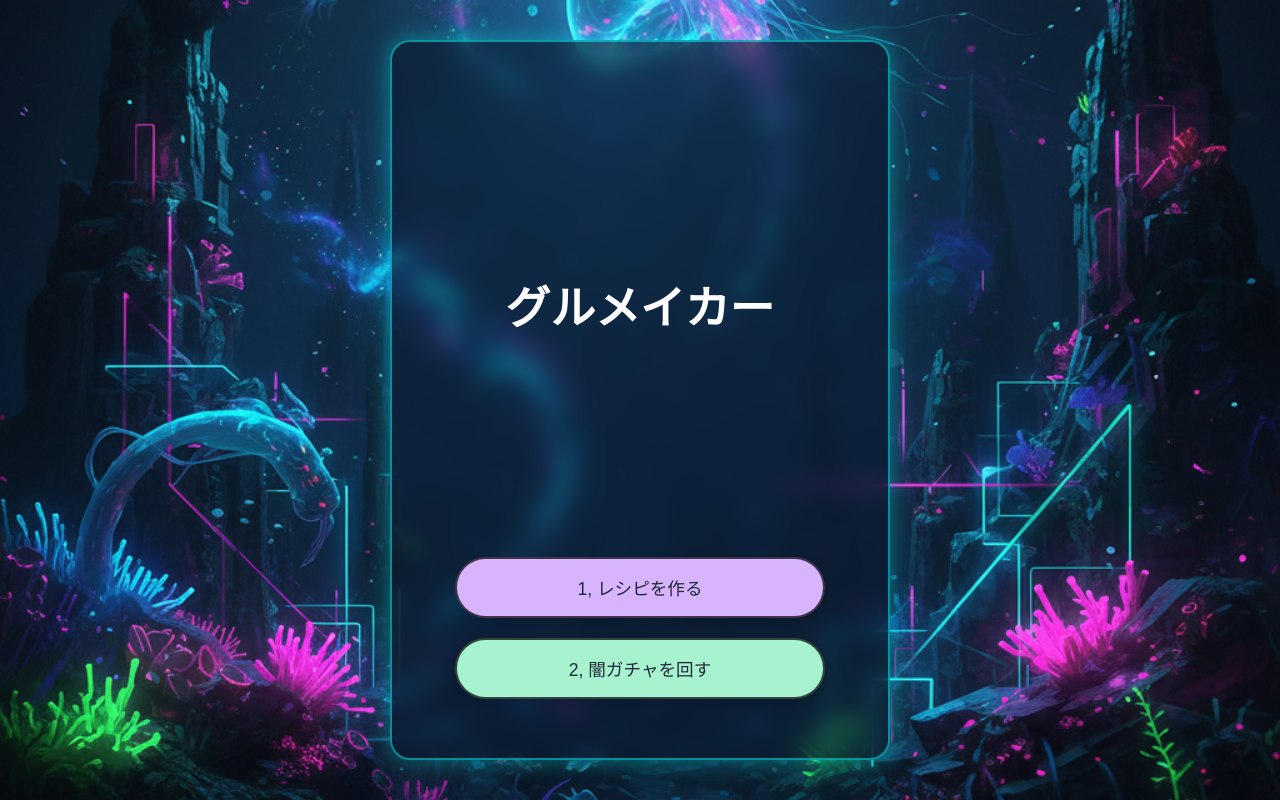
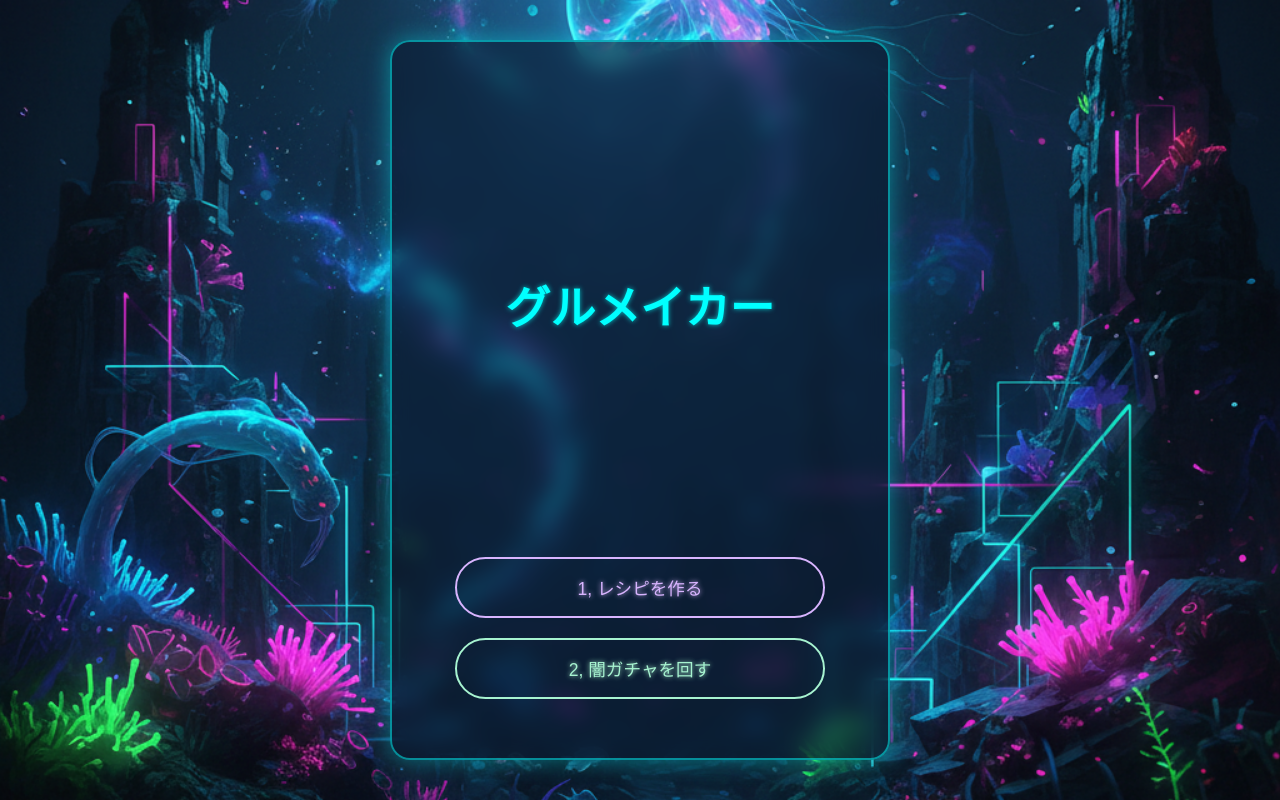
Before and after one commit to nitr0yukkuri/umekita_tech_base, a plain HTML site: page title.html in a window 1280 px wide. Drawn offline with Linux system fonts and the light colour scheme.

Commit message:
タイトル画面合わせた

```diff
--- a/front/css/title.css
+++ b/front/css/title.css
@@ -28,14 +28,16 @@ body {
 
 /* タイトルのスタイル */
 .title {
+    color: #00ffff;
+    font-family: 'Orbitron', sans-serif;
     font-size: 2.8rem;
     font-weight: bold;
-    /* ★★★ ここから変更 ★★★ */
+    font-weight: bold;
+    text-shadow: 0 0 5px rgba(0, 255, 255, 0.7);
     margin-top: 200px;
     /* 上の余白を調整 */
     margin-bottom: 220px;
     /* 下の余白を調整 */
-    /* ★★★ ここまで変更 ★★★ */
 }
 
 /* ボタンの共通スタイル */
@@ -44,13 +46,16 @@ body {
     padding: 16px;
     margin-bottom: 20px;
     border-radius: 50px;
-    border: 2px solid rgba(0, 0, 0, 0.7);
     font-size: 1.1rem;
     font-weight: 500;
     cursor: pointer;
     text-align: center;
-    transition: transform 0.1s ease;
-    box-shadow: 0 3px 6px rgba(0, 0, 0, 0.1);
+    transition: all 0.3s ease;
+    background: transparent;
+    border: 2px solid #00ffff;
+    color: #00ffff;
+    font-family: 'Orbitron', sans-serif;
+    text-shadow: 0 0 5px rgba(0, 255, 255, 0.7);
 }
 
 /* クリックした時の簡単なアニメーション */
@@ -60,13 +65,24 @@ body {
 
 /* 1番目のボタン（紫） */
 #btn-1 {
-    background-color: #d8b4fe;
-    color: #1f2937;
+    border-color: #d8b4fe;
+    color: #d8b4fe;
+    text-shadow: 0 0 5px #d8b4fe;
+}
+#btn-1:hover:not(:disabled) {
+    background: #d8b4fe;
+    color: #0d1a2f;
+    box-shadow: 0 0 15px #d8b4fe;
 }
 
 /* 2番目のボタン（緑） */
 #btn-2 {
-    background-color: #a7f3d0;
-    color: #1f2937;
-    margin-bottom: 60px;
+    border-color: #a7f3d0;
+    color: #a7f3d0;
+    text-shadow: 0 0 5px #a7f3d0;
 }
+#btn-2:hover:not(:disabled) {
+    background: #a7f3d0;
+    color: #0d1a2f;
+    box-shadow: 0 0 15px #a7f3d0;
+}
```
